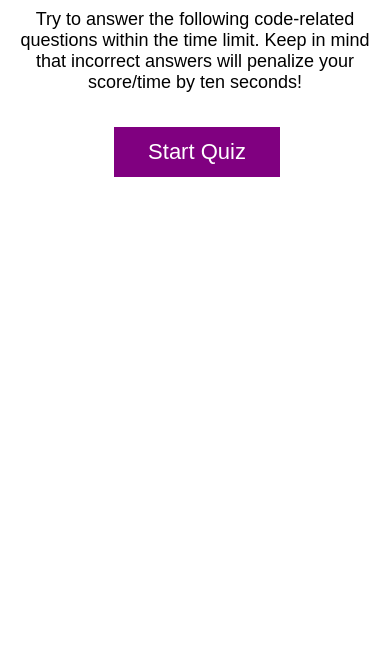
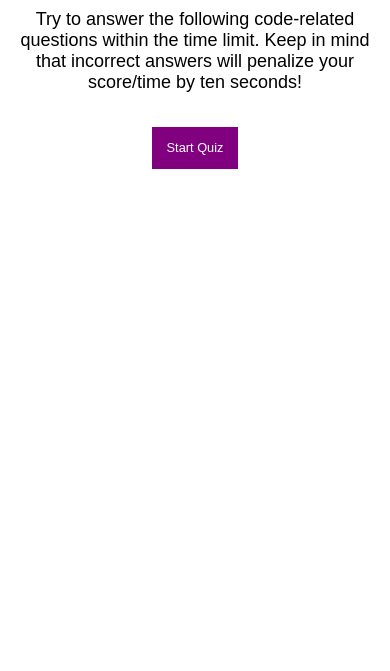
Before and after one commit to Chase-Garrett/quiz-webpage, a plain HTML site: page index.html in a window 390 px wide. Shown: the part 173-844 px from the top of the page. Drawn offline with Linux system fonts and the light colour scheme.

Commit message:
updated css for different size screens

```diff
--- a/assets/css/style.css
+++ b/assets/css/style.css
@@ -111,3 +111,21 @@ button[disabled] {
   cursor: default;
   background: #c0c7cf;
 }
+
+@media (max-width: 690px) {
+  .btn {
+    font-size: 1rem;
+    margin: 16px 0px 0px 0px;
+    padding: 10px 15px;
+  }
+
+  #password {
+    font-size: 1rem;
+  }
+}
+
+@media (max-width: 500px) {
+  .btn {
+    font-size: 0.8rem;
+  }
+}
```
